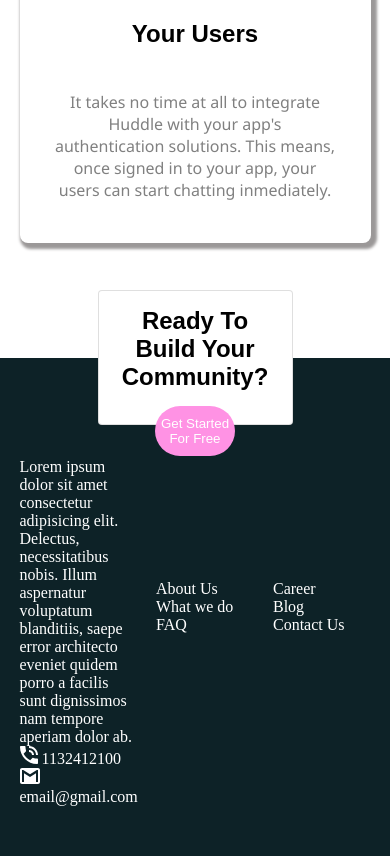
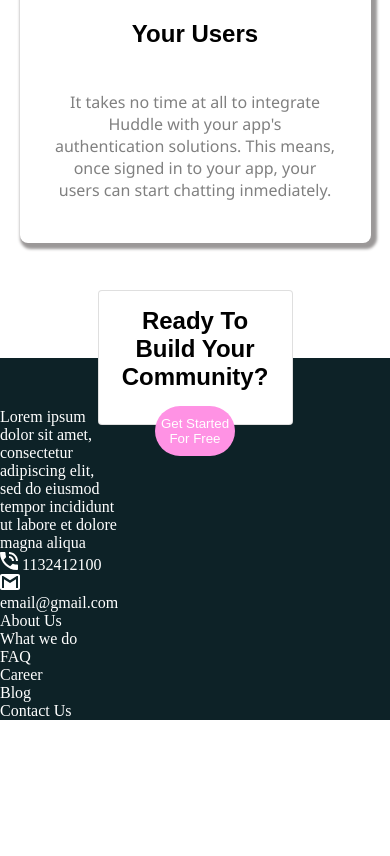
Before and after one commit to PabloCh95/MobileFirst, a plain HTML site: page index.html in a window 390 px wide. Shown: the part 2211-3067 px from the top of the page. After the commit the page ends 2931 px from the top, so only its background shows below. Drawn offline with Linux system fonts and the light colour scheme.

Commit message:
ultimo commit falta arreglar el footer

```diff
--- a/css/styles.css
+++ b/css/styles.css
@@ -85,7 +85,7 @@ p {
 }
 footer {
   background-color: rgb(13, 34, 39);
-  margin-top: 100px;
+  margin-top: 6.25rem;
   position: relative;
   height: 25%;
 }
@@ -204,6 +204,11 @@ a {
     text-align: center;
     color: gray;
   }
-  footer {
+  .contenedor-footer {
+    flex-direction: column;
+    margin: 0%;
+  }
+  .list-1 {
+    margin: 0%;
   }
 }
--- a/index.html
+++ b/index.html
@@ -84,11 +84,10 @@
             <div class="list-1">
                 <ul>
 
-                    <li>Lorem ipsum dolor sit amet consectetur
-                        adipisicing elit. Delectus, necessitatibus nobis.
-                        Illum aspernatur voluptatum blanditiis,
-                        saepe error architecto eveniet quidem porro
-                        a facilis sunt dignissimos nam tempore aperiam dolor ab.
+                    <li>Lorem ipsum dolor sit amet,
+                        consectetur adipiscing elit, sed do
+                        eiusmod tempor incididunt ut labore et
+                        dolore magna aliqua
                     </li>
                     <li><img src="./images/icon-phone.svg" alt=""> 1132412100</li>
                     <li><img src="./images/icon-email.svg" alt=""> email@gmail.com </li>
```
